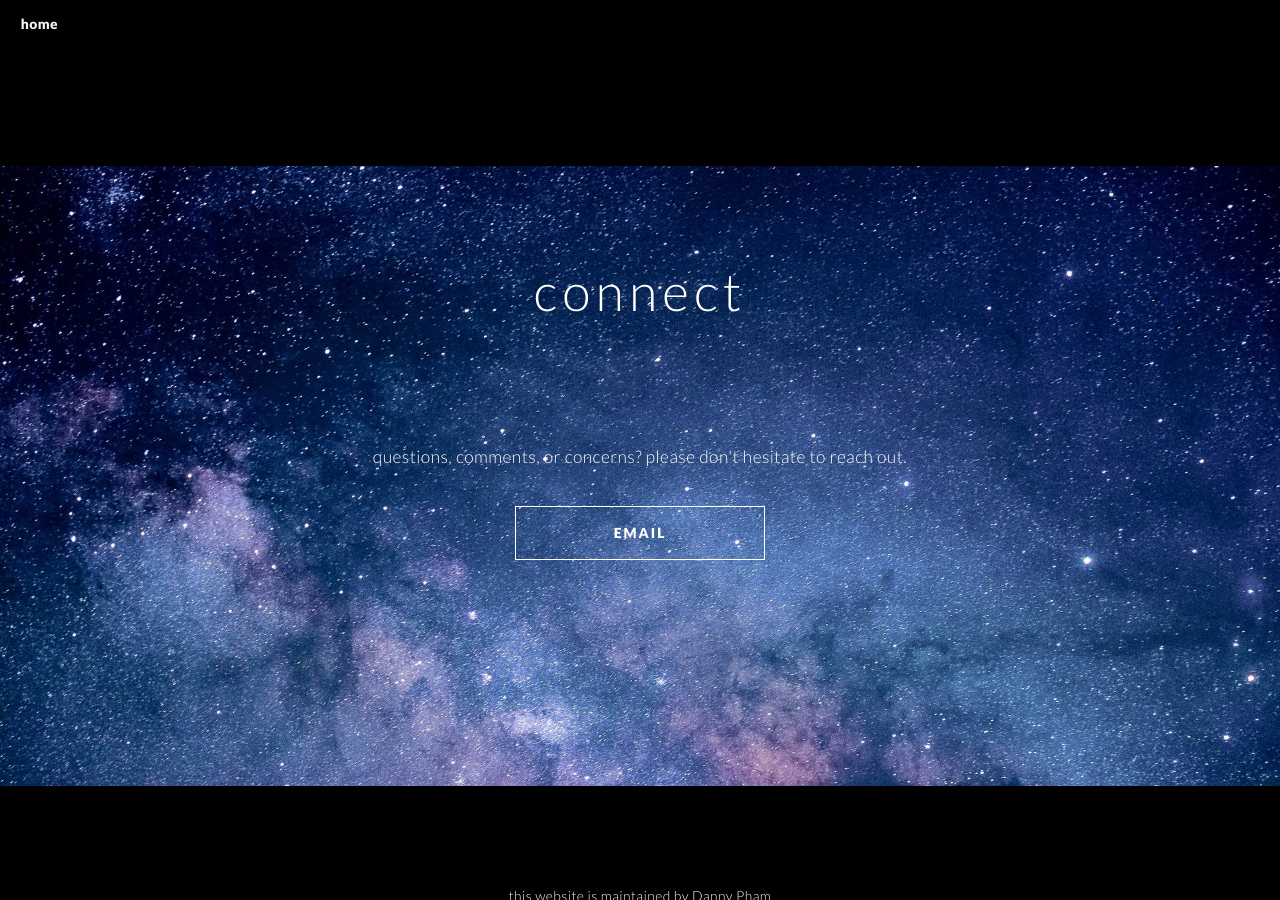
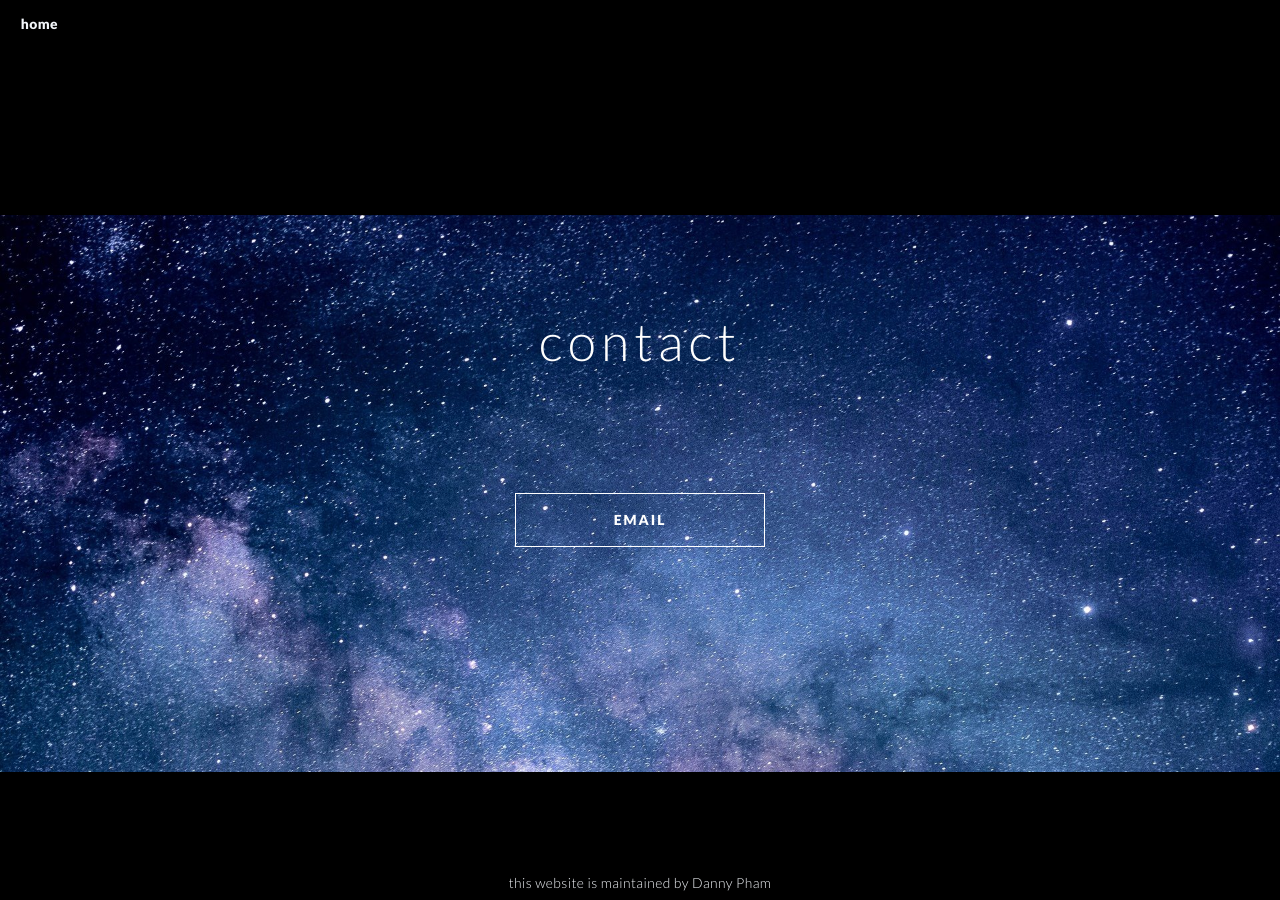
Before and after one commit to dp916/dp916.github.io, a Jekyll site: the page built from index.md, in a window 1280 px wide and 900 px high, scrolled down 2792 px. Built offline with Jekyll 4.4.1, drawn with Linux system fonts in a browser that asks for light colours; some of the changed text lies outside the part shown.

Commit message:
Update index.md

```diff
--- a/index.md
+++ b/index.md
@@ -37,15 +37,17 @@ portfolio_description: # a description to be desplayed below the heading and abo
 # optional CTA section --------------------------------------------------
 
 # By declaring these variables, you can include a CTA section.
-cta: connect # the heading for your CTA section
-cta_description: questions, comments, or concerns? please don't hesitate to reach out. # a description to be desplayed below the heading and above the content
+cta: contact # the heading for your CTA section
+cta_description:  # a description to be desplayed below the heading and above the content
 cta_button: mailto:dnnyphm@outlook.com # a link to an external website or to media
 cta_button_label: email # the label on the button
 
 ---
 [//]: # (write a bit about yourself here)
+### "on a journey to fulfill my personal legend"
+
 ### b.s. computer science | minor philosophy
 
-download my app via [App Store](https://apps.apple.com/us/app/learn-cybersecurity/id1556509824#?platform=iphone), view app [Data](https://github.com/dp916/Learn-Cybersecurity)
+download my app via [App Store](https://apps.apple.com/us/app/learn-cybersecurity/id1556509824?platform=iphone), view app [Data](https://github.com/dp916/Learn-Cybersecurity)
 
 view github [Projects](https://github.com/dp916?tab=repositories)
```
